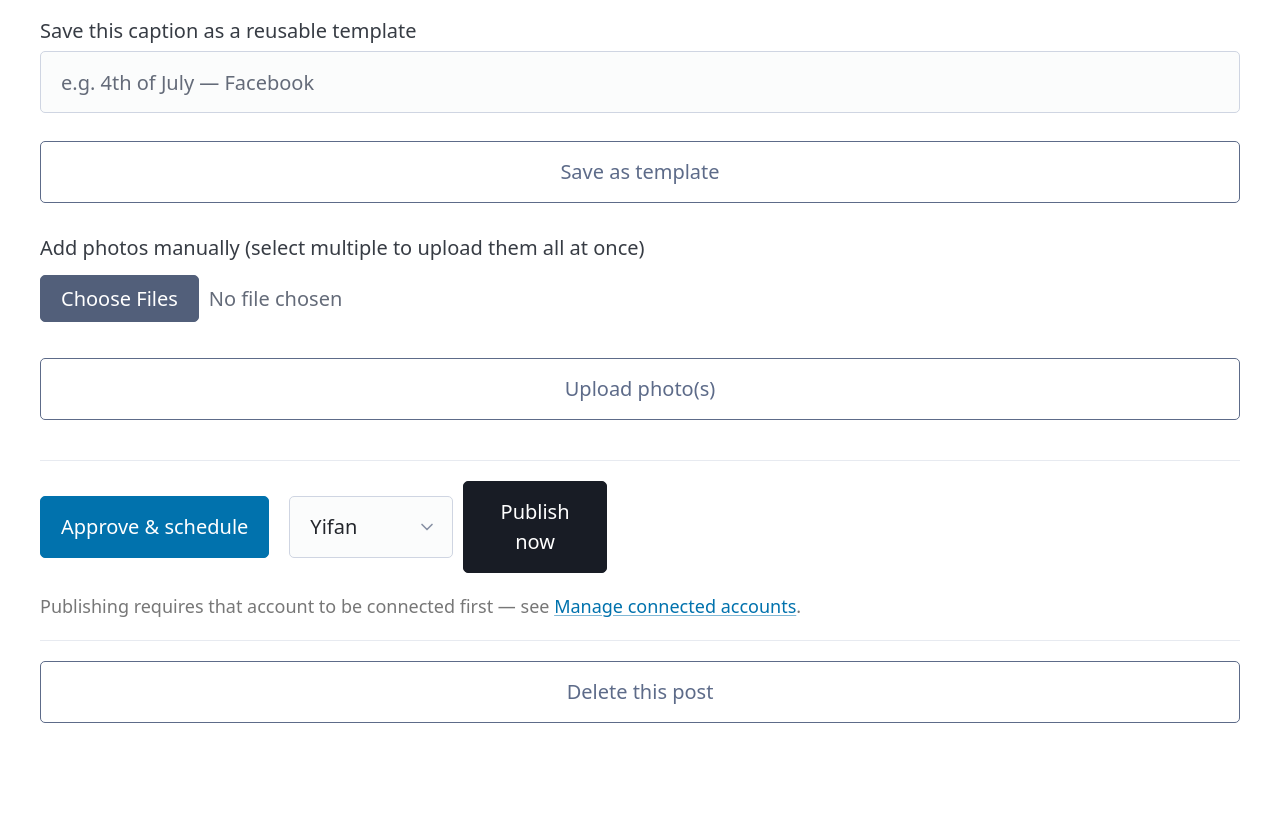
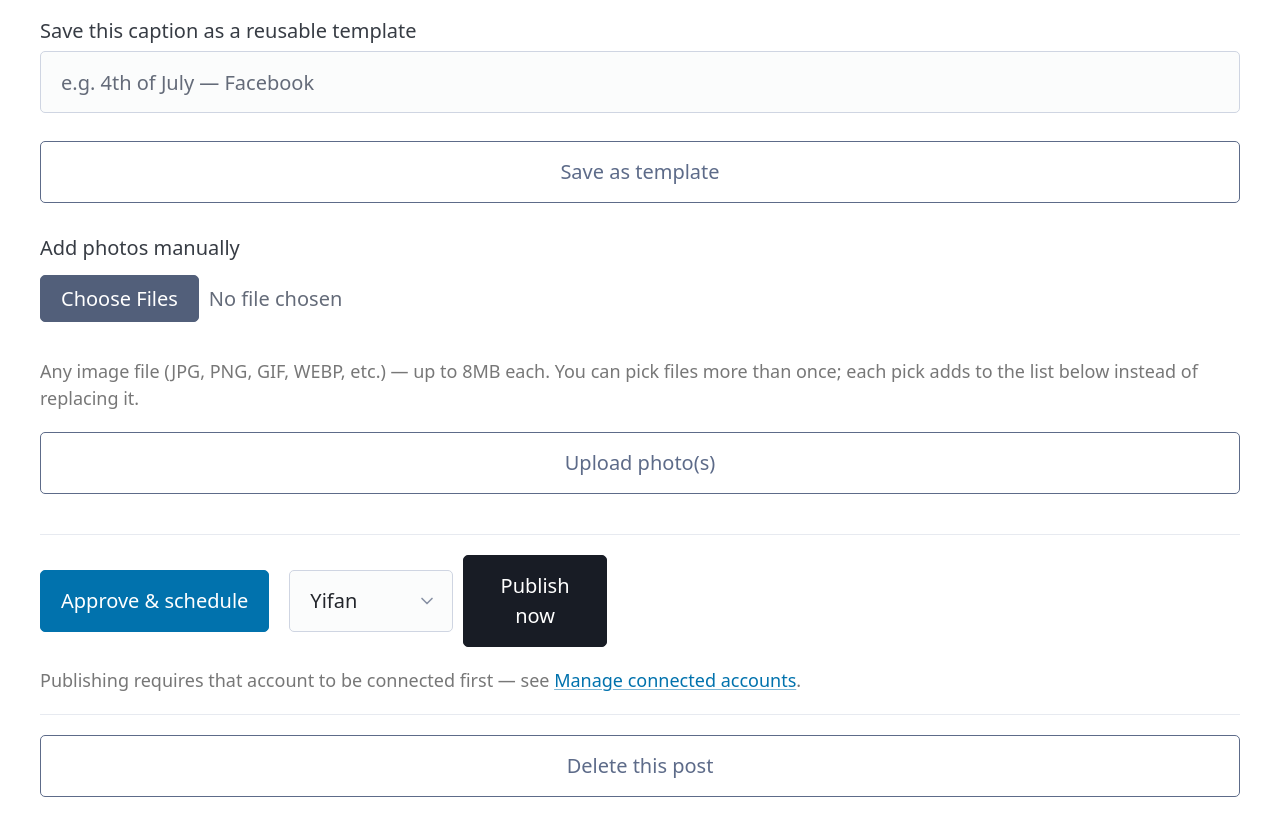
Before and after one commit to DongHuang7/austin-apex-labeler, a Flask app: page /social/1/edit in a window 1280 px wide. Shown: the part 1020-1836 px from the top of the page. Before the commit the page ends 1743 px from the top, so only its background shows below. Run offline with Flask 3, Linux system fonts and the light colour scheme; a user stored in the database is signed in; tables that the repository leaves empty hold one stand-in row (values such as "Sample post"); some libraries are stand-ins or nearby versions.

Commit message:
Accumulate file picks instead of replacing, bulk-remove photos, show requirements
Three issues with the photo controls on a post's edit page:

- Picking a file, then opening the file dialog again to add another,
  replaced the first selection instead of adding to it — that's just
  how a plain <input type=file multiple> behaves across separate
  dialog invocations (browsers only accumulate a multi-select within
  one dialog open). Added JS that merges each new selection into a
  running staged list (deduped by name+size), rebuilds the input's
  FileList via DataTransfer, and shows the staged files with their own
  remove-before-upload buttons so it's clear what's about to be sent.
- No indication of accepted file types or the 8MB size limit before
  upload — added a plain requirements line above the picker.
- Removing photos was one at a time (a Remove button per thumbnail).
  Replaced with a "select to remove" checkbox per photo and a single
  "Remove selected" button, so multiple photos can be removed in one
  action; renamed the route/endpoint (remove_photo -> remove_photos)
  to match.

Co-Authored-By: Claude Sonnet 5 <noreply@anthropic.com>

```diff
--- a/routes/social.py
+++ b/routes/social.py
@@ -262,13 +262,17 @@ def upload_photo(post_id):
 
 @bp.route("/<int:post_id>/photos/remove", methods=["POST"])
 @login_required
-def remove_photo(post_id):
+def remove_photos(post_id):
     post = db.get_or_404(SocialPost, post_id)
-    url = request.form.get("url")
+    to_remove = set(request.form.getlist("remove_url"))
+    if not to_remove:
+        flash("Select at least one photo to remove.", "error")
+        return redirect(url_for("social.edit", post_id=post.id))
+
     current = ensure_post_cached(post)
-    post.photo_urls = [u for u in current if u != url]
+    post.photo_urls = [u for u in current if u not in to_remove]
     db.session.commit()
-    flash("Photo removed.")
+    flash(f"Removed {len(to_remove)} photo(s).")
     return redirect(url_for("social.edit", post_id=post.id))
 
 
--- a/templates/social_edit.html
+++ b/templates/social_edit.html
@@ -23,12 +23,15 @@
         <input type="checkbox" name="photo_url" value="{{ url }}" checked>
         <img src="{{ url }}" style="width:100%;border-radius:6px;">
       </label>
-      <button type="submit" name="url" value="{{ url }}"
-              formaction="{{ url_for('social.remove_photo', post_id=post.id) }}" formnovalidate
-              class="secondary outline" style="padding:0.1rem 0.6rem; font-size:0.8rem; width:100%;">Remove</button>
+      <label style="display:block; text-align:center; font-size:0.8rem;">
+        <input type="checkbox" name="remove_url" value="{{ url }}"> Select to remove
+      </label>
     </div>
     {% endfor %}
   </div>
+  <button type="submit" formaction="{{ url_for('social.remove_photos', post_id=post.id) }}" formnovalidate
+          class="secondary outline"
+          onclick="return confirm('Remove the selected photo(s)?');">Remove selected</button>
   {% else %}
   <p class="muted">No photos yet — upload one below.</p>
   {% endif %}
@@ -52,12 +55,71 @@
   <input type="hidden" name="platform" value="{{ post.platform }}">
 </form>
 
-<form method="post" action="{{ url_for('social.upload_photo', post_id=post.id) }}" enctype="multipart/form-data" style="margin-top:0.5rem;">
-  <label>Add photos manually (select multiple to upload them all at once)
-    <input type="file" name="photo" accept="image/*" multiple>
+<form method="post" action="{{ url_for('social.upload_photo', post_id=post.id) }}" enctype="multipart/form-data" id="upload-form" style="margin-top:0.5rem;">
+  <label>Add photos manually
+    <input type="file" name="photo" id="photo-input" accept="image/*" multiple>
   </label>
+  <p class="muted">Any image file (JPG, PNG, GIF, WEBP, etc.) — up to 8MB each. You can pick files more than once; each pick adds to the list below instead of replacing it.</p>
+  <ul id="staged-photo-list" style="list-style:none; padding:0; margin:0 0 0.5rem;"></ul>
   <button type="submit" class="secondary outline">Upload photo(s)</button>
 </form>
+<script>
+(function () {
+  var input = document.getElementById('photo-input');
+  var list = document.getElementById('staged-photo-list');
+  var staged = [];
+
+  function formatSize(bytes) {
+    return (bytes / (1024 * 1024)).toFixed(1) + ' MB';
+  }
+
+  function render() {
+    list.innerHTML = '';
+    staged.forEach(function (file, i) {
+      var li = document.createElement('li');
+      li.className = 'muted';
+      li.style.cssText = 'display:flex; justify-content:space-between; align-items:center; gap:0.5rem;';
+
+      var label = document.createElement('span');
+      label.textContent = file.name + ' (' + formatSize(file.size) + ')';
+      li.appendChild(label);
+
+      var removeBtn = document.createElement('button');
+      removeBtn.type = 'button';
+      removeBtn.textContent = 'Remove';
+      removeBtn.className = 'secondary outline';
+      removeBtn.style.cssText = 'padding:0.1rem 0.6rem; font-size:0.8rem;';
+      removeBtn.addEventListener('click', function () {
+        staged.splice(i, 1);
+        sync();
+      });
+      li.appendChild(removeBtn);
+
+      list.appendChild(li);
+    });
+  }
+
+  function sync() {
+    var dt = new DataTransfer();
+    staged.forEach(function (file) { dt.items.add(file); });
+    input.files = dt.files;
+    render();
+  }
+
+  input.addEventListener('change', function () {
+    for (var i = 0; i < input.files.length; i++) {
+      var file = input.files[i];
+      var alreadyStaged = staged.some(function (f) {
+        return f.name === file.name && f.size === file.size;
+      });
+      if (!alreadyStaged) {
+        staged.push(file);
+      }
+    }
+    sync();
+  });
+})();
+</script>
 
 <hr>
 
```
